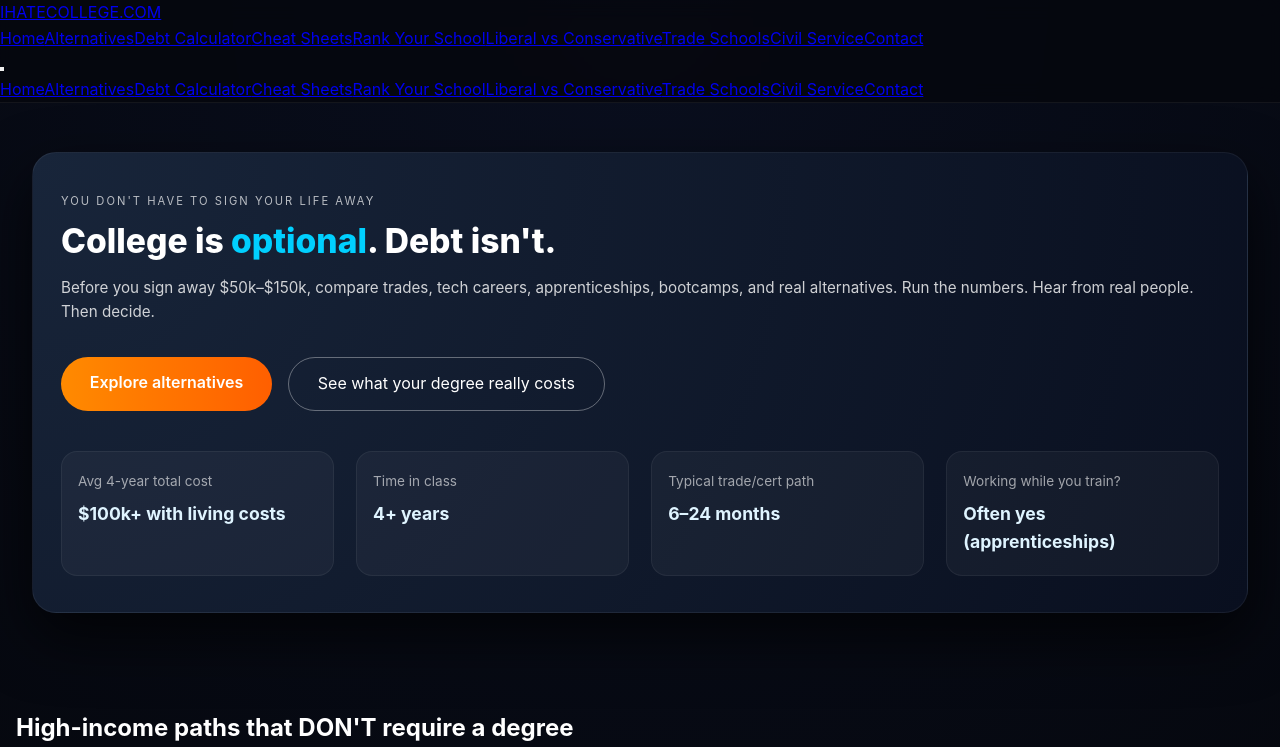
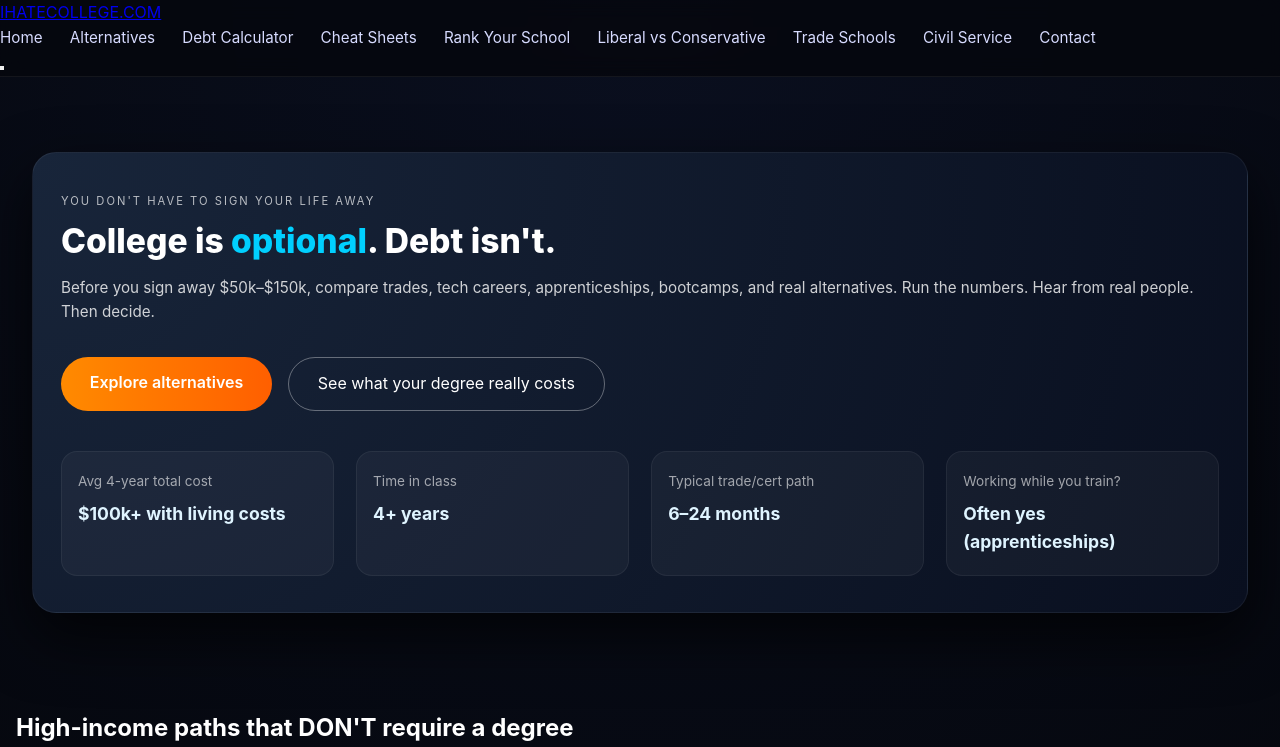
Before and after one commit to placebetsai/Ihatecollege, a Next.js app: page / in a window 1280 px wide. Shown: the top 747 px of the page. Built offline with nearby package versions, Linux system fonts and the light colour scheme.

Commit message:
Update Navbar.js

```diff
--- a/components/Navbar.js
+++ b/components/Navbar.js
@@ -1,9 +1,8 @@
 // components/Navbar.js
-import { useState, useEffect } from "react";
+import React, { useState } from "react";
 import Link from "next/link";
-import { useRouter } from "next/router";
 
-const links = [
+const navLinks = [
   { href: "/", label: "Home" },
   { href: "/alternatives", label: "Alternatives" },
   { href: "/debt-calculator", label: "Debt Calculator" },
@@ -16,65 +15,58 @@ const links = [
 ];
 
 export default function Navbar() {
-  const router = useRouter();
-  const [open, setOpen] = useState(false);
+  const [isOpen, setIsOpen] = useState(false);
 
-  // close mobile menu on route change
-  useEffect(() => {
-    setOpen(false);
-  }, [router.pathname]);
+  const toggle = () => setIsOpen((prev) => !prev);
+  const close = () => setIsOpen(false);
 
   return (
     <header className="site-header">
       <div className="nav-inner">
-        <Link href="/" className="logo-wrap">
-          <span className="logo-text">IHATECOLLEGE</span>
+        <Link href="/" className="site-logo" onClick={close}>
+          <span className="logo-main">IHATECOLLEGE</span>
           <span className="logo-pill">.COM</span>
         </Link>
 
         {/* Desktop nav */}
-        <nav className="nav-links-desktop">
-          {links.map((l) => (
+        <nav className="nav-links desktop-nav">
+          {navLinks.map((link) => (
             <Link
-              key={l.href}
-              href={l.href}
-              className={
-                "nav-link" +
-                (router.pathname === l.href ? " nav-link-active" : "")
-              }
+              key={link.href}
+              href={link.href}
+              className="nav-link"
             >
-              {l.label}
+              {link.label}
             </Link>
           ))}
         </nav>
 
-        {/* Mobile hamburger */}
+        {/* Hamburger button (mobile) */}
         <button
-          className="nav-toggle"
-          onClick={() => setOpen((v) => !v)}
+          type="button"
+          className={`nav-toggle ${isOpen ? "open" : ""}`}
+          onClick={toggle}
           aria-label="Toggle navigation"
         >
-          <span className={open ? "bar bar1 open" : "bar bar1"} />
-          <span className={open ? "bar bar2 open" : "bar bar2"} />
-          <span className={open ? "bar bar3 open" : "bar bar3"} />
+          <span />
+          <span />
+          <span />
         </button>
       </div>
 
-      {/* Mobile slide-out */}
-      <nav className={open ? "nav-links-mobile open" : "nav-links-mobile"}>
-        {links.map((l) => (
+      {/* Mobile menu */}
+      <nav className={`mobile-nav ${isOpen ? "open" : ""}`}>
+        {navLinks.map((link) => (
           <Link
-            key={l.href + "-m"}
-            href={l.href}
-            className={
-              "nav-link-mobile" +
-              (router.pathname === l.href ? " nav-link-mobile-active" : "")
-            }
+            key={link.href}
+            href={link.href}
+            className="mobile-nav-link"
+            onClick={close}
           >
-            {l.label}
+            {link.label}
           </Link>
         ))}
       </nav>
     </header>
   );
-              }
+}
```
